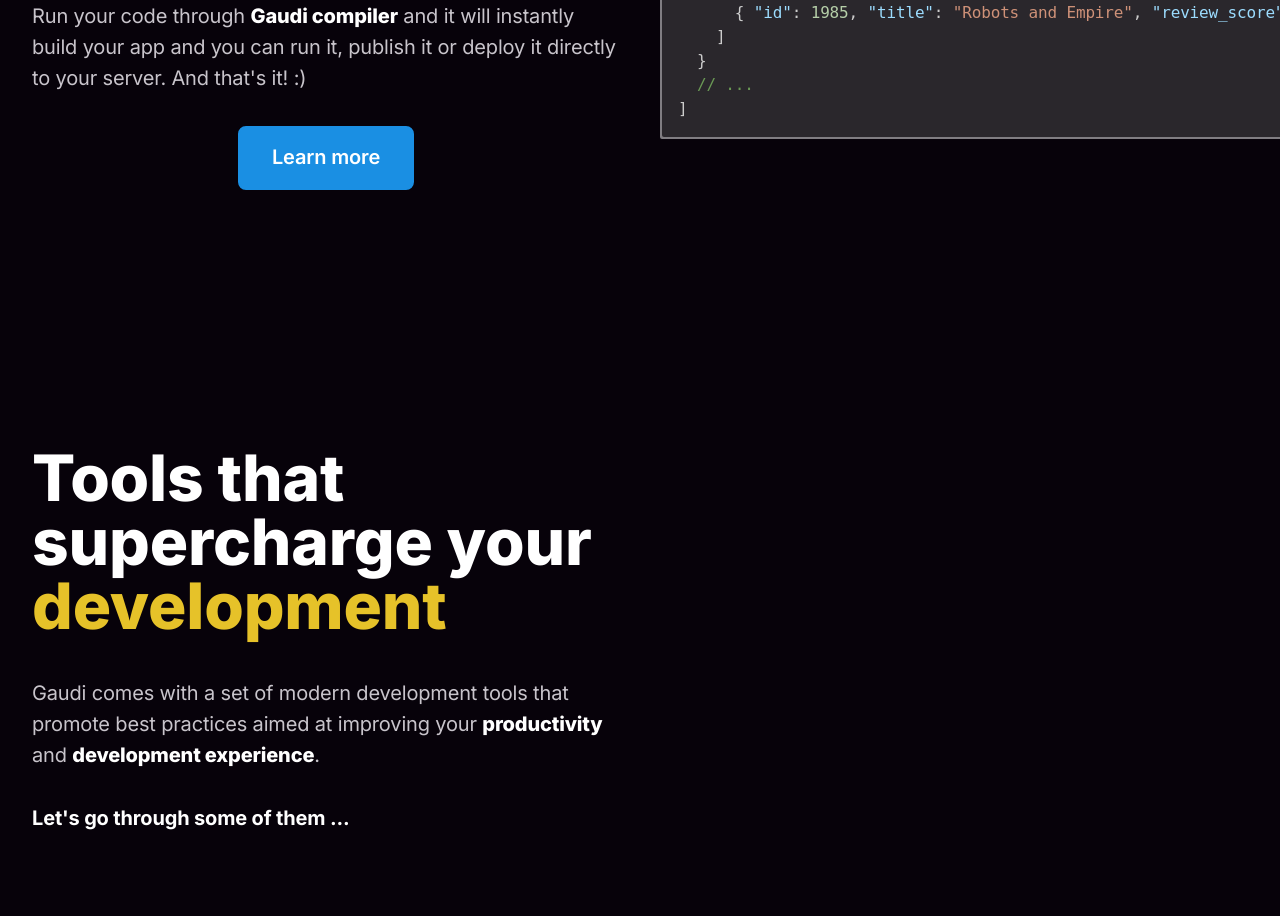
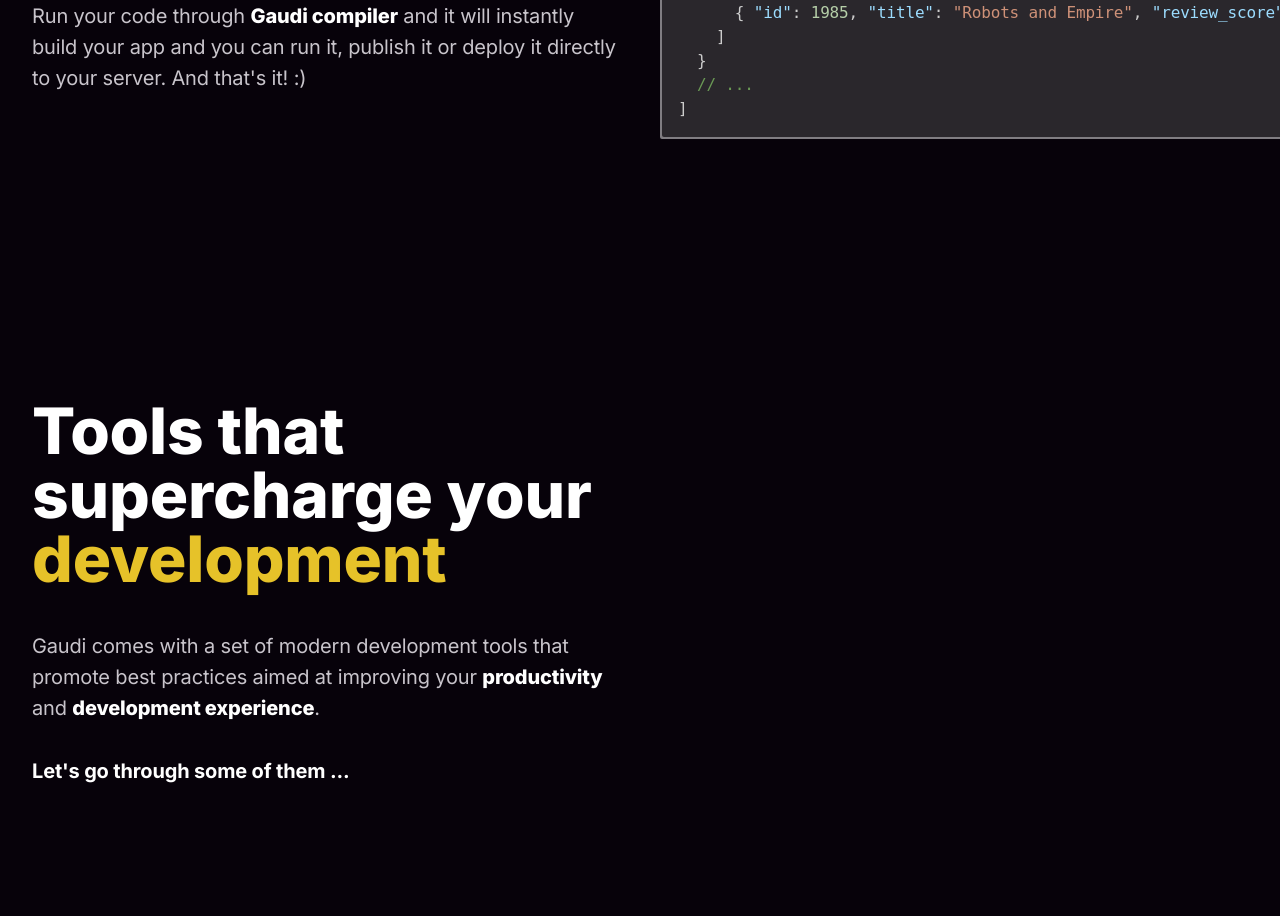
Before and after one commit to gauditech/gaudi-website, a Next.js app: page /home in a window 1280 px wide. Shown: the part 3864-4780 px from the top of the page. Built offline with nearby package versions, Linux system fonts and the light colour scheme.

Commit message:
add section CTA link prop

```diff
--- a/components/home/whatisgaudi.tsx
+++ b/components/home/whatisgaudi.tsx
@@ -51,9 +51,8 @@
               <H color="white">human-readable</H> and{" "}
               <H color="white">database agnostic</H> language. Enrich your
               models through first-class support for{" "}
-              <H color="white">computed</H> fields,
-              <H color="white">query</H> fields or even custom code{" "}
-              <H color="white">hooks</H> fields.
+              <H color="white">computed</H> fields, <H color="white">query</H>{" "}
+              fields or even custom code <H color="white">hooks</H> fields.
             </p>
           </>
         }
@@ -141,7 +140,6 @@
             </p>
           </>
         }
-        ctaText="Learn more"
         snippetContent={
           <AppWindowFrame title="https://your.domain/api/authors">
             <CodeSnippet
@@ -334,7 +332,7 @@
   orientation: SectionOrientation;
   title?: ReactNode;
   textContent: ReactNode;
-  ctaText?: ReactNode;
+  cta?: { title: ReactNode; link: string };
   imageContent?: StaticImageData;
   snippetContent?: ReactNode;
   tags?: SectionTag[];
@@ -370,10 +368,10 @@
     <>
       {props.textContent && <div>{props.textContent}</div>}
 
-      {props.ctaText && (
+      {props.cta && (
         <div className="text-center mt-8">
-          <Link href="/contact" className="btn btn-blue">
-            {props.ctaText}
+          <Link href={props.cta.link} className="btn btn-blue">
+            {props.cta.title}
           </Link>
         </div>
       )}
```
